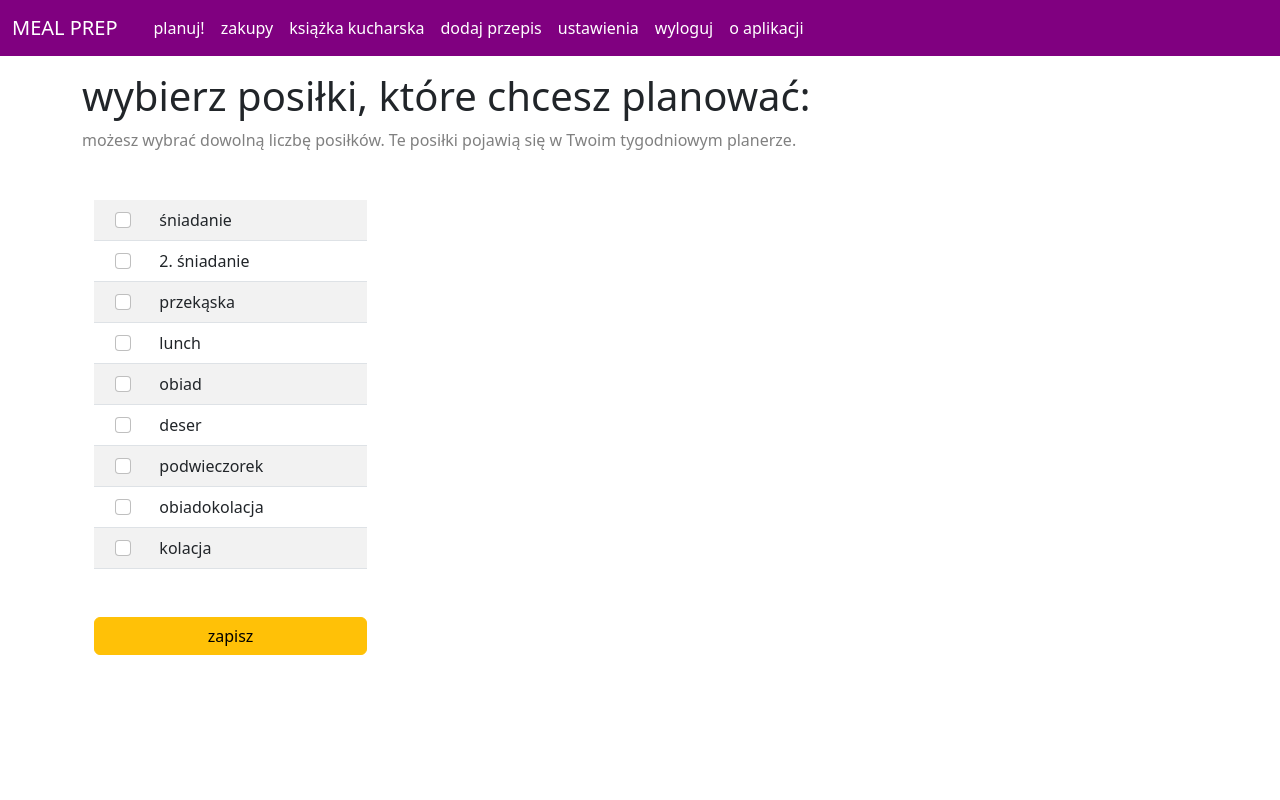
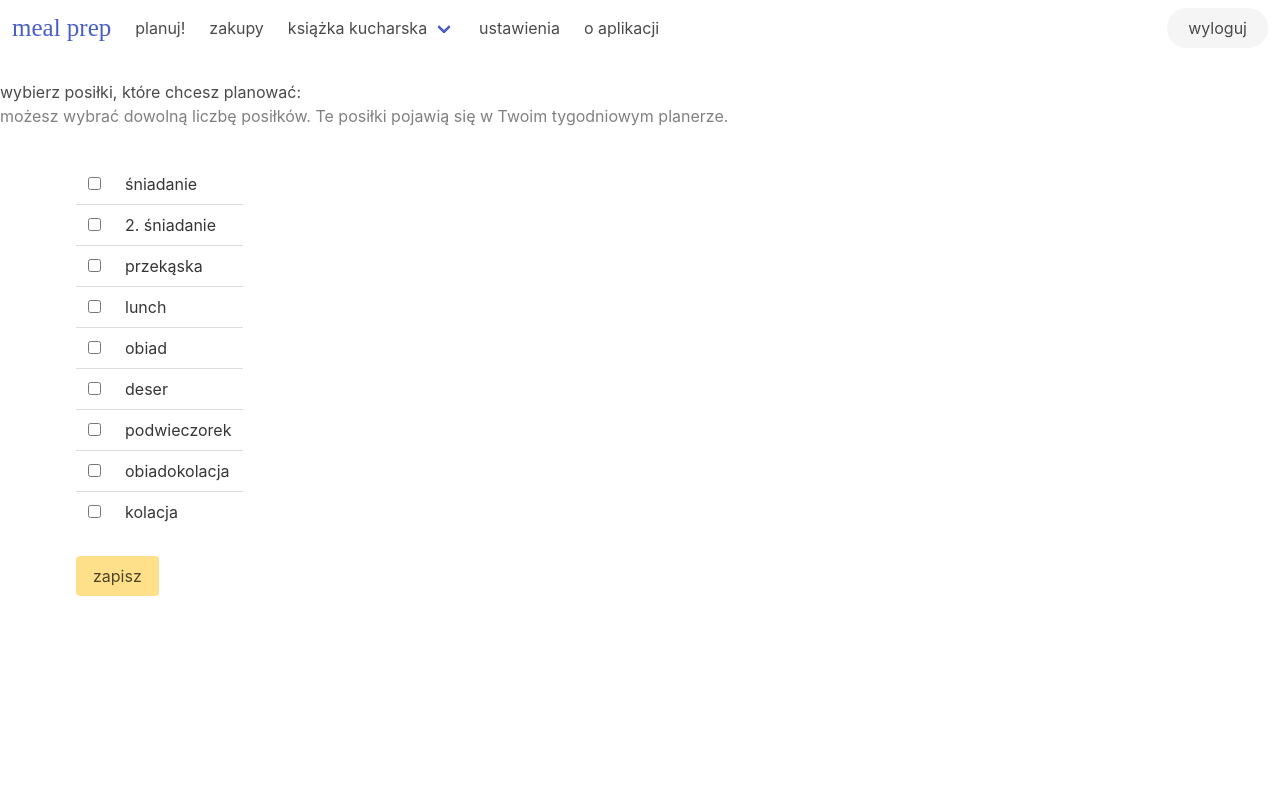
Before and after one commit to PaniMartyna/meal_prep, a Django app: page /settings/ in a window 1280 px wide. Run offline with Django 4.2, Linux system fonts and the light colour scheme; the visitor is signed in with stand-in values (Sample User, id 1); data comes from the database, SQL or seed files in the repository; some libraries are stand-ins or nearby versions.

Commit message:
switched to bulma. Welcome page layout

```diff
--- a/config/settings.py
+++ b/config/settings.py
@@ -46,7 +46,7 @@ INSTALLED_APPS = [
 
     # 3rd part apps
     'crispy_forms',
-    'crispy_bootstrap5',
+    'crispy_bulma',
     'debug_toolbar',
 
     # my apps
@@ -157,8 +157,8 @@ STATICFILES_FINDERS = [
 
 DEFAULT_AUTO_FIELD = 'django.db.models.BigAutoField'
 
-CRISPY_ALLOWED_TEMPLATE_PACKS = 'bootstrap5'
-CRISPY_TEMPLATE_PACK = 'bootstrap5'
+CRISPY_ALLOWED_TEMPLATE_PACKS = 'bulma'
+CRISPY_TEMPLATE_PACK = 'bulma'
 
 INTERNAL_IPS = {
     '127.0.0.1',
--- a/preferences/templates/preferences/meal_settings.html
+++ b/preferences/templates/preferences/meal_settings.html
@@ -14,8 +14,8 @@
 
     {% if messages %}
         {% for message in messages %}
-        <div class="container-fluid p-0">
-            <div class="alert alert-primary alert-dismissible fade show" role="alert">
+        <div class="message">
+            <div class="message-body" role="alert">
                 {{ message }}
             </div>
         </div>
@@ -46,7 +46,7 @@
     </div>
 
     <div class="d-grid gap-2 col-3 mt-5">
-        <button type="submit" class="btn btn-warning">zapisz</button>
+        <button type="submit" class="button is-warning">zapisz</button>
     </div>
 
     </form>
--- a/recipes/forms.py
+++ b/recipes/forms.py
@@ -72,12 +72,12 @@ class RecipeAddForm(forms.ModelForm):
             InlineCheckboxes('meal_tags'),
             'ingredients',
             'method',
-            Submit('submit', 'zapisz', css_class='btn btn-aubergine')
+            Submit('submit', 'zapisz', css_class='button is-warning')
             )
 
     class Meta:
         model = Recipe
-        fields = ['name', 'portions', 'ingredients', 'method', 'meal_tags']
+        fields = ['name', 'portions', 'meal_tags', 'ingredients', 'method']
 
 
 class RecipeEditForm(RecipeAddForm):
--- a/recipes/templates/recipes/add_recipe.html
+++ b/recipes/templates/recipes/add_recipe.html
@@ -6,5 +6,8 @@
 {% endblock %}
 
 {% block content %}
-    {% crispy form %}
+    <div class="container is-fluid">
+        {{ form|crispy }}
+    <button type="submit" class="button is-warning">zapisz</button>
+    </div>
 {% endblock %}
--- a/requirements.txt
+++ b/requirements.txt
@@ -1,6 +1,7 @@
 asgiref==3.5.2
 attrs==22.1.0
 crispy-bootstrap5==0.7
+crispy-bulma==0.8.3
 dj-database-url==1.0.0
 Django==4.1.3
 django-crispy-forms==1.14.0
--- a/static/css/styles.css
+++ b/static/css/styles.css
@@ -1,6 +1,36 @@
-.bg-image-aubergine {
-    height: auto;
-    width: 100%;
+html, body {
+    height: 100%;
+    overflow: hidden;
+}
+
+#unregistered_home {
+    background: black url("/static/images/Main_background_large.jpg") center/cover;
+}
+
+#dark_logo {
+    font-family: "Homemade Apple";
+    font-size: 25px;
+}
+
+#white_logo {
+    font-family: "Homemade Apple";
+    color: white;
+    font-size: 25px;
+}
+
+#white_about {
+    color: white
+}
+
+#white_about:hover {
+    color: darkgray;
+    background: none;
+}
+
+#unregistered_title {
+    font-family: "Homemade Apple";
+    color: white;
+    font-size: 3em;
 }
 
 .btn-aubergine {
--- a/templates/_base.html
+++ b/templates/_base.html
@@ -10,23 +10,24 @@
     <title>MEAL PREP - {% block title %}{% endblock %}</title>
 
     {% block styles %}
-        <link rel="stylesheet" href="{% static './css/bootstrap.min.css'%}">
+{#        <link rel="stylesheet" href="{% static './css/bootstrap.min.css'%}">#}
+        <link rel="stylesheet" href="https://cdn.jsdelivr.net/npm/bulma@0.9.4/css/bulma.min.css">
         <link rel="stylesheet" href="{% static './css/styles.css'%}">
     {% endblock %}
 
     {% block scripts %}
-        <script src="{% static './js/bootstrap.min.js' %}" async defer></script>
+{#        <script src="{% static './js/bootstrap.min.js' %}" async defer></script>#}
     {% endblock %}
 </head>
 <body>
 
+    {%  block navbar %}
+        {% include './partials/_menu.html' %}
+    {%  endblock %}
 
-{% include './partials/_menu.html' %}
+    {% block content %}
+    {% endblock %}
 
-<div class="container">
-            {% block content %}
 
-            {% endblock %}
-</div>
 </body>
 </html>
--- a/templates/partials/_menu.html
+++ b/templates/partials/_menu.html
@@ -1,43 +1,52 @@
-<nav class="navbar navbar-expand-lg navbar-dark bg-aubergine mb-3">
-  <div class="container-fluid">
-    <a class="navbar-brand" href="{% url 'home' %}">MEAL PREP</a>
-    <button class="navbar-toggler" type="button" data-bs-toggle="collapse" data-bs-target="#navbarSupportedContent" aria-controls="navbarSupportedContent" aria-expanded="false" aria-label="Toggle navigation">
-      <span class="navbar-toggler-icon"></span>
-    </button>
-    <div class="collapse navbar-collapse container-fluid" id="navbarSupportedContent">
-      <ul class="navbar-nav me-auto mb-2 mb-lg-0">
+<nav class="navbar mb-5" role="navigation" aria-label="main navigation">
+    <div class="navbar-brand">
+        <a class="navbar-item" {% if user.is_authenticated %} id="dark_logo" {% else %} id="white_logo" {% endif %}
+           href="{% url 'home' %}">
+            meal prep
+        </a>
 
+        <a role="button" class="navbar-burger" aria-label="menu" aria-expanded="false" data-target="navbarMP">
+            <span aria-hidden="true"></span>
+            <span aria-hidden="true"></span>
+            <span aria-hidden="true"></span>
+        </a>
+    </div>
+
+    <div id="navbarMP" class="navbar-menu">
         {% if user.is_authenticated %}
-          <li class="nav-item">
-            <a class="nav-link active" aria-current="page" href="{% url 'plans:week-plan-nav' %}">planuj!</a>
-          </li>
-          <li class="nav-item">
-            <a class="nav-link active" aria-current="page" href="{% url 'shopping:shopping-nav' %}">zakupy</a>
-          </li>
-          <li class="nav-item">
-            <a class="nav-link active" aria-current="page" href="{% url 'recipes:recipe-list' %}">książka kucharska</a>
-          </li>
-          <li class="nav-item">
-            <a class="nav-link active" aria-current="page" href="{% url 'recipes:add-recipe' %}">dodaj przepis</a>
-          </li>
-          <li class="nav-item">
-            <a class="nav-link active" aria-current="page" href="{% url 'preferences:user-preferences' %}">ustawienia</a>
-          </li>
-          <li class="nav-item">
-            <a class="nav-link active" aria-current="page" href="{% url 'logout' %}">wyloguj {{ user.fullname }}</a>
-          </li>
-        {% else %}
-          <li class="nav-item">
-            <a class="nav-link active" aria-current="page" href="{% url 'users:signup' %}">zarejestruj</a>
-          </li>
-          <li class="nav-item">
-            <a class="nav-link active" aria-current="page" href="{% url 'login' %}">zaloguj</a>
-          </li>
+        <div class="navbar-start">
+            <a class="navbar-item" aria-current="page" href="{% url 'plans:week-plan-nav' %}">planuj!</a>
+            <a class="navbar-item" aria-current="page" href="{% url 'shopping:shopping-nav' %}">zakupy</a>
+
+            <div class="navbar-item has-dropdown is-hoverable">
+                <a class="navbar-link" aria-current="page" href="{% url 'recipes:recipe-list' %}">książka kucharska</a>
+
+                <div class="navbar-dropdown">
+                    <a class="navbar-item" aria-current="page" href="{% url 'recipes:add-recipe' %}">dodaj przepis</a>
+
+                </div>
+            </div>
+             <a class="navbar-item" aria-current="page" href="{% url 'preferences:user-preferences' %}">ustawienia</a>
         {% endif %}
-        <li class="nav-item">
-          <a class="nav-link active" aria-current="page" href="{% url 'about' %}">o aplikacji</a>
-        </li>
-      </ul>
+             <a class="navbar-item" aria-current="page"
+                     {% if not user.is_authenticated %} id="white_about" {% endif %}
+                href="{% url 'about' %}">o aplikacji</a>
+
+        </div>
+
+        <div class="navbar-end">
+            <div class="navbar-item">
+               <div class="buttons">
+                   {% if user.is_authenticated %}
+                    <a class="button is-light is-rounded" aria-current="page" href="{% url 'logout' %}">wyloguj</a>
+                   {% else %}
+                     <a class="button is-light is-rounded" aria-current="page" href="{% url 'login' %}">zaloguj</a>
+                     <a class="button is-outlined is-rounded" aria-current="page" href="{% url 'users:signup' %}">
+                       <strong>zarejestruj</strong>
+                     </a>
+                   {% endif %}
+               </div>
+            </div>
     </div>
   </div>
 </nav>
```
Also changed, not shown: templates/about.html (+24 -3 lines), templates/home.html (+15 -4 lines).
